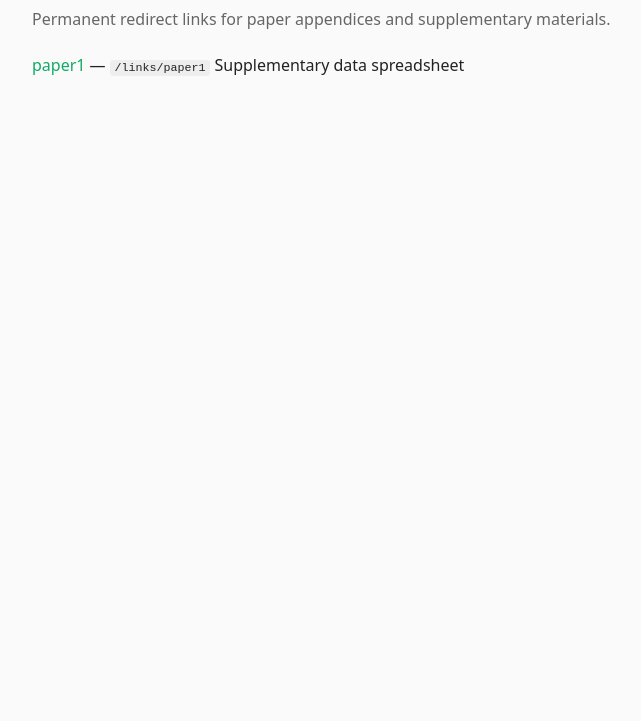
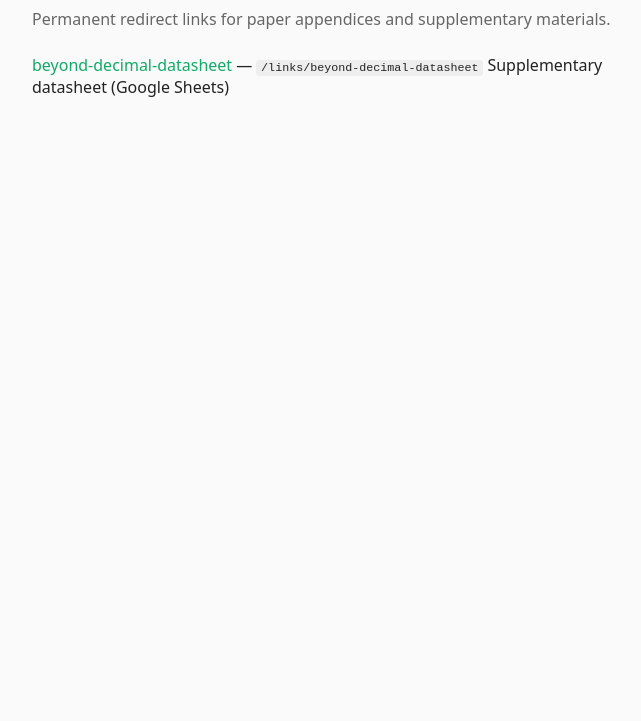
Before and after one commit to WilliamLu1218and0630/links, a plain HTML site: page index.html in a window 1280 px wide. Shown: the part 79-800 px from the top of the page, without its empty margins (304-945 px from the left). Drawn offline with Linux system fonts and the light colour scheme.

Commit message:
重新命名 paper1 → beyond-decimal-datasheet
- URL 路徑改為 /links/beyond-decimal-datasheet，更具辨識度
- 索引頁連結及描述同步更新
- 刪除舊 paper1/ 資料夾

Co-Authored-By: Claude Opus 4.6 <noreply@anthropic.com>

```diff
--- a/index.html
+++ b/index.html
@@ -23,7 +23,7 @@
 <h1>Links</h1>
 <p style="color:#666; margin-bottom:1.5rem;">Permanent redirect links for paper appendices and supplementary materials.</p>
 <ul>
-  <li><a href="paper1/">paper1</a> — <code>/links/paper1</code> Supplementary data spreadsheet</li>
+  <li><a href="beyond-decimal-datasheet/">beyond-decimal-datasheet</a> — <code>/links/beyond-decimal-datasheet</code> Supplementary datasheet (Google Sheets)</li>
   <!-- Add new links: copy the line above, change path and description -->
 </ul>
 </body>
```
Also changed, not shown: beyond-decimal-datasheet/index.html (renamed from paper1/index.html).
